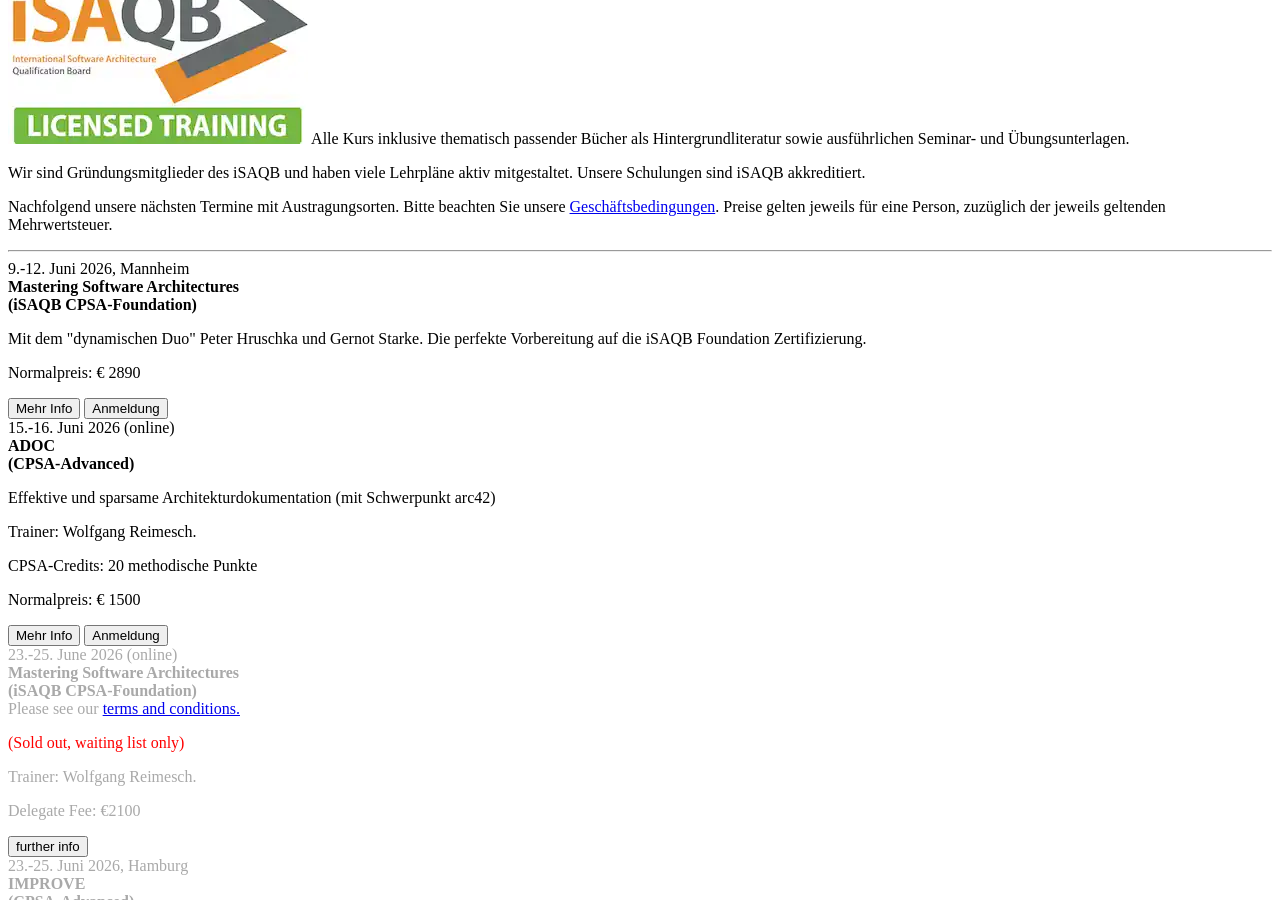
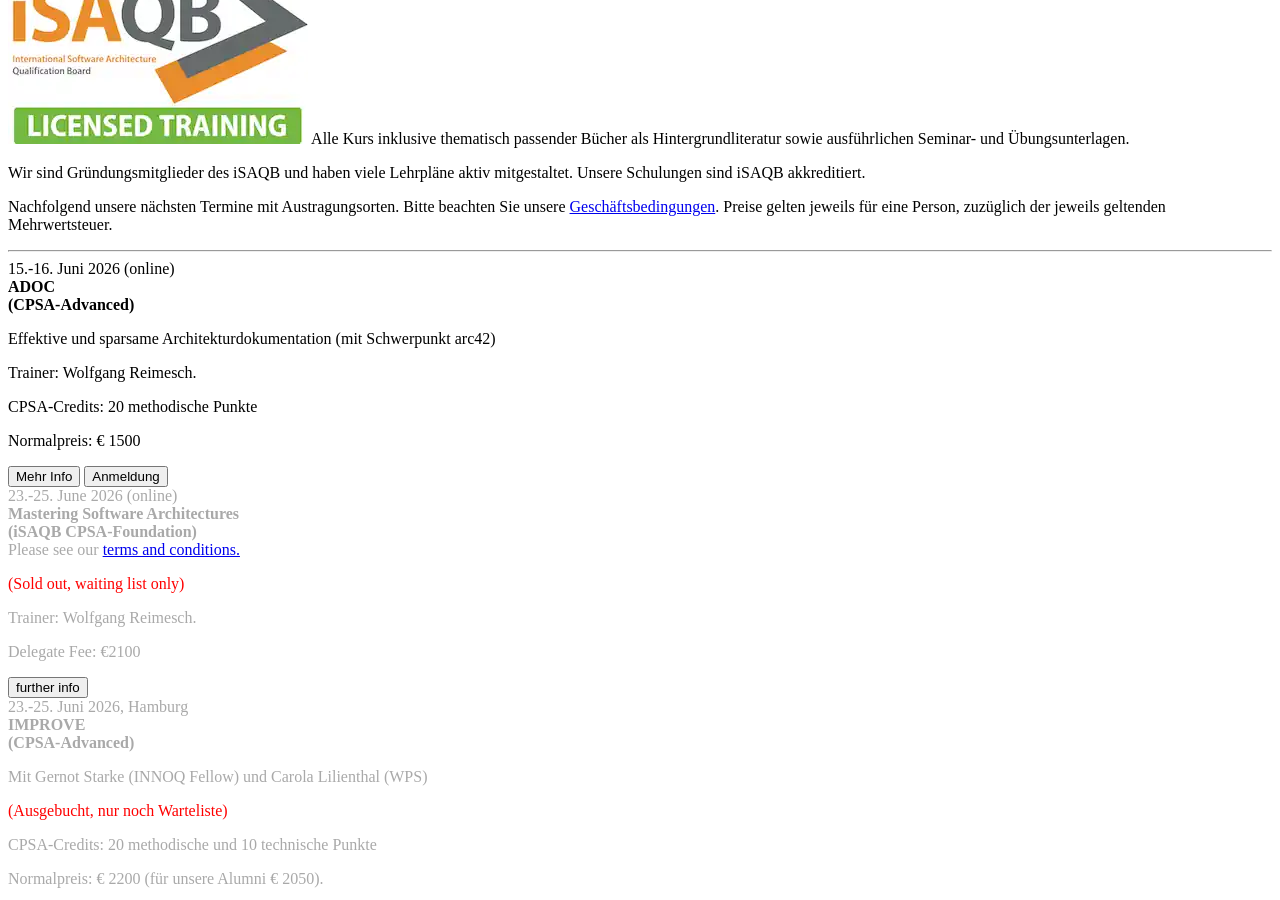
Before and after one commit to arc42/arc42.de-site, a Jekyll site: the page built from _pages/termine.md, in a window 1280 px wide and 900 px high, scrolled down 774 px. Built offline with Jekyll 4.4.1, drawn with Linux system fonts in a browser that asks for light colours; cached includes are drawn as plain includes.

Commit message:
remove arc42-06-Mannheim

```diff
--- a/_pages/termine.md
+++ b/_pages/termine.md
@@ -12,11 +12,6 @@
 # attributes:
 # waiting_list:
 courses:
-  - type: "msa"
-    date: "9.-12. Juni 2026"
-    location: "Mannheim"
-    anchor_id: "msa-jun-2026"
-    pricing: "Normalpreis: € 2890"
   - type: "adoc_online"
     date: "15.-16. Juni 2026"
     anchor_id: "adoc-online-jun-2026"
```
Also changed, not shown: _pages/anmeldung.md (+0 -1 lines).
